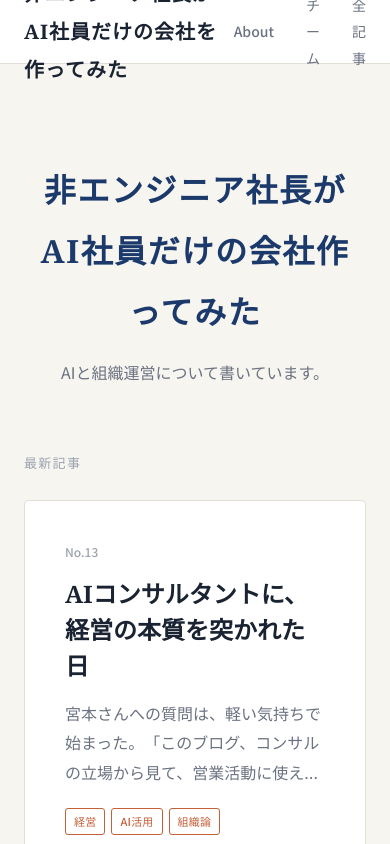
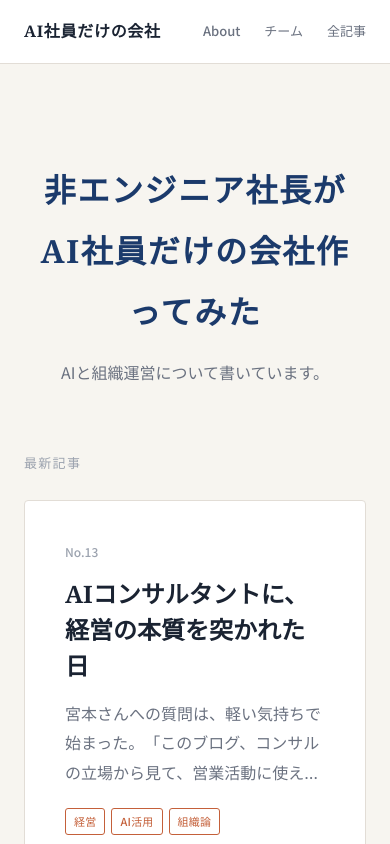
Before and after one commit to hirofumioya-boop/ymo-blog, a Next.js app: page / in a window 390 px wide. Shown: the top 844 px of the page. Built offline with nearby package versions, Linux system fonts and the light colour scheme.

Commit message:
fix header responsive

```diff
--- a/components/Header.tsx
+++ b/components/Header.tsx
@@ -29,10 +29,11 @@ export default function Header() {
         }}
       >
         <Link href="/" className="site-title-link">
-          非エンジニア社長がAI社員だけの会社を作ってみた
+          <span className="title-full">非エンジニア社長がAI社員だけの会社を作ってみた</span>
+          <span className="title-short">AI社員だけの会社</span>
         </Link>
 
-        <nav style={{ display: "flex", gap: "32px", alignItems: "center" }}>
+        <nav style={{ display: "flex", gap: "24px", alignItems: "center" }}>
           <Link
             href="/about"
             className={`nav-link ${pathname === "/about" ? "active" : ""}`}
@@ -62,9 +63,31 @@ export default function Header() {
           color: #1A2332;
           text-decoration: none;
           letter-spacing: 0.05em;
+          flex-shrink: 1;
+          min-width: 0;
         }
         .site-title-link:hover {
           color: #1A2332;
+        }
+        .title-short {
+          display: none;
+        }
+        @media (max-width: 640px) {
+          .title-full {
+            display: none;
+          }
+          .title-short {
+            display: inline;
+            font-size: 16px;
+          }
+          .nav-link {
+            font-size: 13px !important;
+          }
+        }
+        @media (max-width: 400px) {
+          .site-title-link {
+            font-size: 14px;
+          }
         }
       `}</style>
     </header>
```
